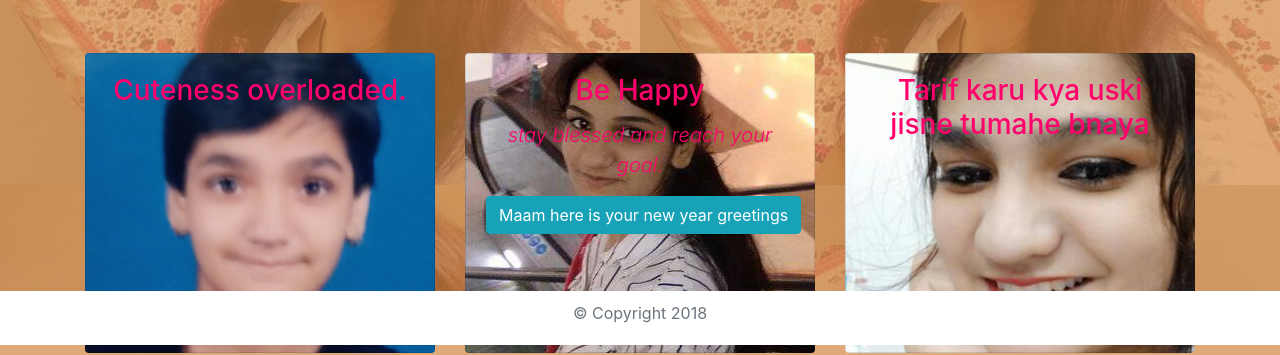
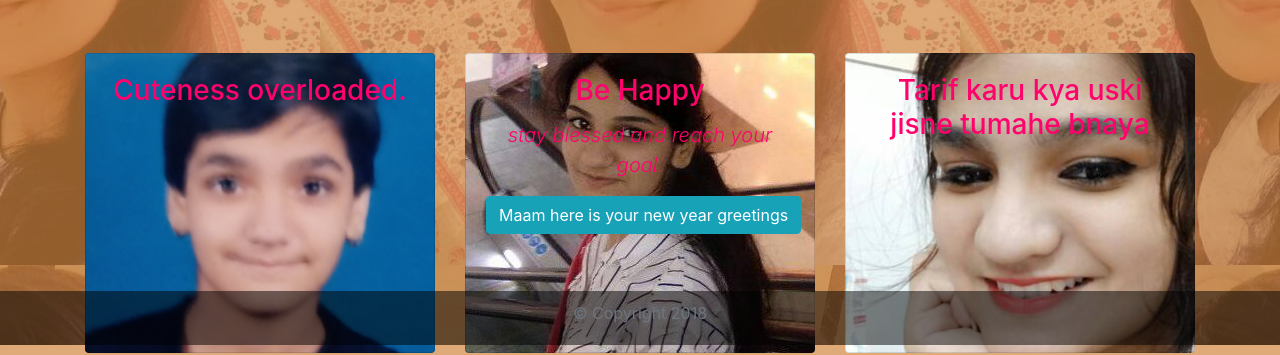
Before and after one commit to sweet005/sweet005.github.io, a plain HTML site: page index.html in a window 1280 px wide. Shown: the part 455-810 px from the top of the page. Drawn offline with nearby package versions, Linux system fonts and the light colour scheme.

Commit message:
Position background image

```diff
--- a/index.html
+++ b/index.html
@@ -19,6 +19,7 @@
             background: url('maam1.jpg');
             width: 100% !important;
             height: 100% !important;
+	    background-position: center;
         }
 
         nav, footer {
@@ -47,7 +48,7 @@
             bottom: 0;
             left: 0;
             width: 100%;
-            background-color: #fff;
+            background-color:  rgb(0,0,0,0.5);
             padding-top: 10px;
             padding-bottom: 20px;
         }
```
